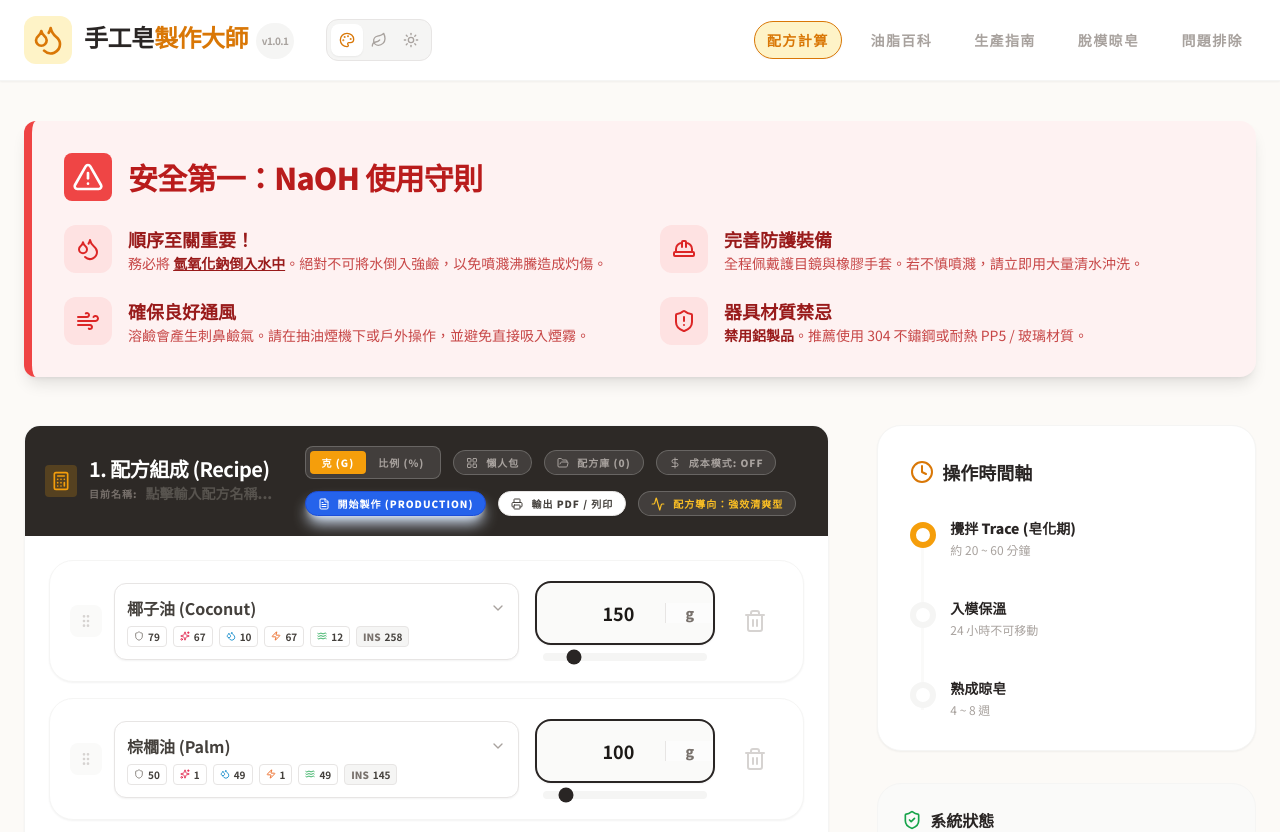
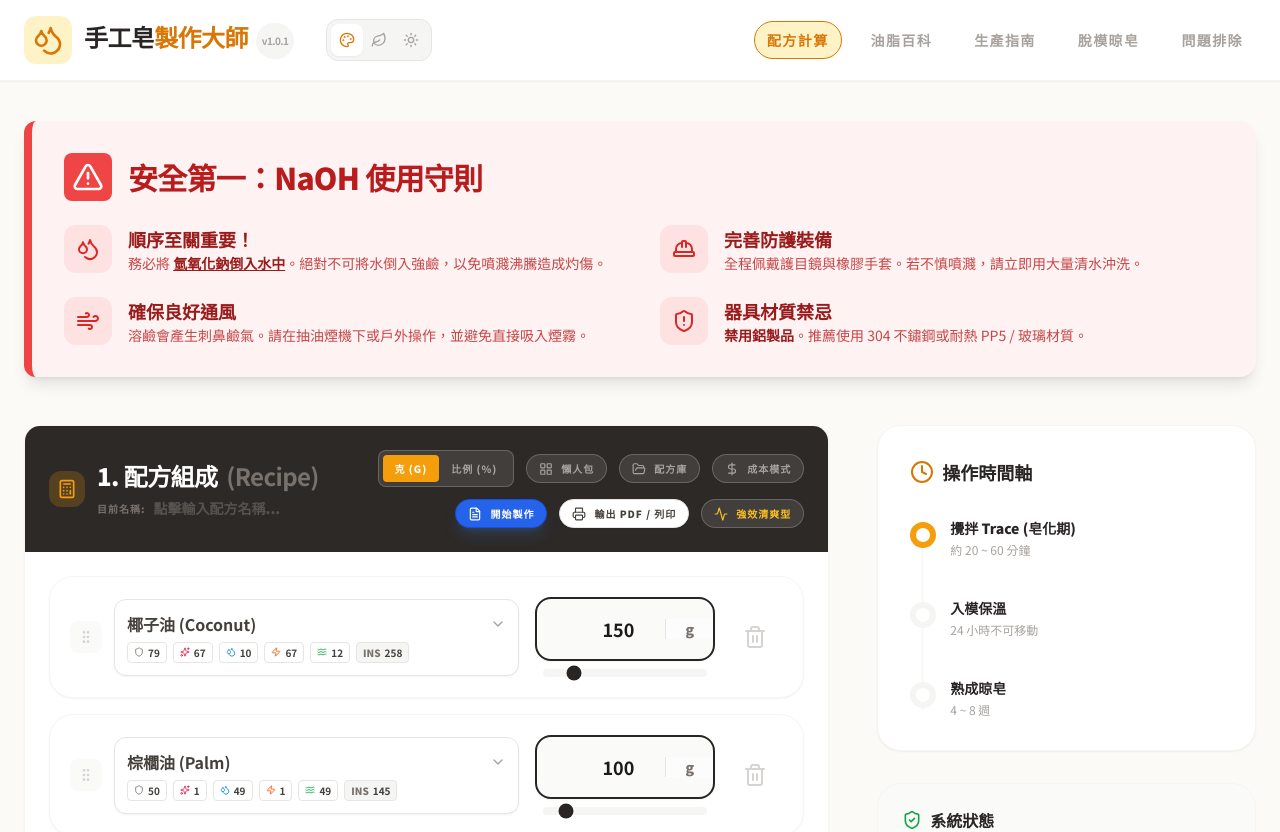
Before and after one commit to truedano/Master-Soap-Maker, a React (Vite) app: page / in a window 1280 px wide. Shown: the top 832 px of the page. Built offline with nearby package versions, Linux system fonts and the light colour scheme.

Commit message:
更新計算器組件的UI和佈局 - 調整了配方標題區域的樣式，改進響應式設計，調整按鈕尺寸和間距，優化文字顯示和截斷效果，提升整體外觀和使用者體驗

```diff
--- a/components/Calculator.tsx
+++ b/components/Calculator.tsx
@@ -995,82 +995,86 @@ export const Calculator: React.FC<CalculatorProps> = ({
       <div className="space-y-8 animate-fade-in no-print">
         {/* 1. 配方組成 */}
         <div className="bg-white rounded-2xl shadow-sm border border-stone-100 overflow-hidden">
-          <div className="bg-[#2d2926] p-4 md:p-5 text-white flex items-center justify-between">
+          <div className="bg-[#2d2926] p-4 md:p-6 text-white flex flex-col lg:flex-row lg:items-center justify-between gap-4">
             <div className="flex items-center gap-3">
-              <div className="bg-amber-500/20 p-1.5 rounded flex items-center justify-center">
+              <div className="bg-amber-500/20 p-2 rounded-xl flex items-center justify-center shrink-0">
                 <CalcIcon className="w-5 h-5 text-amber-500" />
               </div>
-              <div className="flex flex-col">
-                <h2 className="text-xl font-bold tracking-tight leading-none">1. 配方組成 (Recipe)</h2>
-                <div className="flex items-center gap-2 mt-1">
+              <div className="flex flex-col min-w-0">
+                <h2 className="text-xl md:text-2xl font-black tracking-tight leading-none truncate">1. 配方組成 <span className="text-stone-500 font-bold ml-1 hidden sm:inline">(Recipe)</span></h2>
+                <div className="flex items-center gap-2 mt-1.5">
                   <span className="text-[10px] font-black text-stone-500 uppercase tracking-widest shrink-0">目前名稱:</span>
                   <input
                     type="text"
                     placeholder="點擊輸入配方名稱..."
                     value={recipeName}
                     onChange={(e) => setRecipeName(e.target.value)}
-                    className="bg-transparent border-none text-amber-400 text-sm font-black p-0 outline-none focus:ring-0 placeholder:text-stone-600 w-48 truncate"
+                    className="bg-transparent border-none text-amber-400 text-sm font-black p-0 outline-none focus:ring-0 placeholder:text-stone-600 w-full sm:w-48 truncate"
                   />
                 </div>
               </div>
             </div>
-            <div className="flex flex-wrap items-center gap-3">
-              <div className="flex bg-white/10 p-1 rounded-lg border border-white/20">
+            <div className="flex flex-wrap items-center gap-2 sm:gap-3 lg:justify-end">
+              <div className="flex bg-white/10 p-1 rounded-lg border border-white/20 shrink-0">
                 <button
                   onClick={() => setInputMode('weight')}
-                  className={`px-3 py-1 rounded text-[10px] font-black uppercase tracking-widest transition-all ${inputMode === 'weight' ? 'bg-amber-500 text-white shadow-sm' : 'text-stone-400 hover:text-white'}`}
+                  className={`px-3 py-1.5 rounded text-[10px] font-black uppercase tracking-widest transition-all ${inputMode === 'weight' ? 'bg-amber-500 text-white shadow-sm' : 'text-stone-400 hover:text-white'}`}
                 >
                   克 (g)
                 </button>
                 <button
                   onClick={() => setInputMode('percent')}
-                  className={`px-3 py-1 rounded text-[10px] font-black uppercase tracking-widest transition-all ${inputMode === 'percent' ? 'theme-bg-primary text-white shadow-sm' : 'text-stone-400 hover:text-white'}`}
+                  className={`px-3 py-1.5 rounded text-[10px] font-black uppercase tracking-widest transition-all ${inputMode === 'percent' ? 'theme-bg-primary text-white shadow-sm' : 'text-stone-400 hover:text-white'}`}
                 >
                   比例 (%)
                 </button>
               </div>
               <button
                 onClick={() => setShowPresets(!showPresets)}
-                className={`flex items-center gap-2 px-3 py-1 rounded-full border transition-all text-[10px] font-black uppercase tracking-widest active:scale-95 ${showPresets ? 'theme-bg-primary text-white border-transparent shadow-sm' : 'bg-white/10 text-stone-400 border-white/20 hover:bg-white/20'
+                className={`flex items-center gap-2 px-3 py-1.5 rounded-full border transition-all text-[10px] font-black uppercase tracking-widest active:scale-95 ${showPresets ? 'theme-bg-primary text-white border-transparent shadow-sm' : 'bg-white/10 text-stone-400 border-white/20 hover:bg-white/20'
                   }`}
               >
-                <LayoutGrid className="w-3 h-3" />
+                <LayoutGrid className="w-3.5 h-3.5" />
                 懶人包
               </button>
               <button
                 onClick={() => setShowLibrary(!showLibrary)}
-                className={`flex items-center gap-2 px-3 py-1 rounded-full border transition-all text-[10px] font-black uppercase tracking-widest active:scale-95 ${showLibrary ? 'bg-amber-500 text-white border-amber-600 shadow-sm' : 'bg-white/10 text-stone-400 border-white/20 hover:bg-white/20'
+                className={`flex items-center gap-2 px-3 py-1.5 rounded-full border transition-all text-[10px] font-black uppercase tracking-widest active:scale-95 ${showLibrary ? 'bg-amber-500 text-white border-amber-600 shadow-sm' : 'bg-white/10 text-stone-400 border-white/20 hover:bg-white/20'
                   }`}
               >
-                <FolderOpen className="w-3 h-3" />
-                配方庫 ({savedRecipes.length})
+                <FolderOpen className="w-3.5 h-3.5" />
+                配方庫{savedRecipes.length > 0 ? ` (${savedRecipes.length})` : ''}
               </button>
               <button
                 onClick={() => setShowCost(!showCost)}
-                className={`flex items-center gap-2 px-3 py-1 rounded-full border transition-all text-[10px] font-black uppercase tracking-widest active:scale-95 ${showCost ? 'bg-amber-500 text-white border-amber-600 shadow-sm' : 'bg-white/10 text-stone-400 border-white/20 hover:bg-white/20'
+                className={`flex items-center gap-2 px-3 py-1.5 rounded-full border transition-all text-[10px] font-black uppercase tracking-widest active:scale-95 ${showCost ? 'bg-amber-500 text-white border-amber-600 shadow-sm' : 'bg-white/10 text-stone-400 border-white/20 hover:bg-white/20'
                   }`}
               >
-                <DollarSign className="w-3 h-3" />
-                成本模式: {showCost ? 'ON' : 'OFF'}
+                <DollarSign className="w-3.5 h-3.5" />
+                成本模式
               </button>
               <button
                 onClick={() => setShowProduction(true)}
-                className="flex items-center gap-2 px-3 py-1 bg-blue-600 text-white rounded-full border border-blue-700 transition-all text-[10px] font-black uppercase tracking-widest hover:bg-blue-700 active:scale-95 shadow-lg shadow-blue-100"
+                className="flex items-center gap-2 px-3 py-1.5 bg-blue-600 text-white rounded-full border border-blue-700 transition-all text-[10px] font-black uppercase tracking-widest hover:bg-blue-700 active:scale-95 shadow-lg shadow-blue-500/20"
               >
-                <FileText className="w-3 h-3" />
-                開始製作 (Production)
+                <FileText className="w-3.5 h-3.5" />
+                <span className="hidden sm:inline">開始製作</span>
+                <span className="sm:hidden">製作</span>
               </button>
               <button
                 onClick={() => window.print()}
-                className="flex items-center gap-2 px-3 py-1 bg-white text-stone-700 rounded-full border border-stone-200 transition-all text-[10px] font-black uppercase tracking-widest hover:bg-stone-50 active:scale-95 shadow-sm"
+                className="flex items-center gap-2 px-3 py-1.5 bg-white text-stone-700 rounded-full border border-stone-200 transition-all text-[10px] font-black uppercase tracking-widest hover:bg-stone-50 active:scale-95 shadow-sm"
               >
-                <Printer className="w-3 h-3" />
-                輸出 PDF / 列印
+                <Printer className="w-3.5 h-3.5" />
+                <span className="hidden sm:inline">輸出 PDF / 列印</span>
+                <span className="sm:hidden">列印</span>
               </button>
               {results.totalWeight > 0 && (
-                <div className="flex items-center gap-2 px-3 py-1 bg-white/10 rounded-full border border-white/20">
+                <div className="flex items-center gap-2 px-3 py-1.5 bg-white/10 rounded-full border border-white/20">
                   <Activity className="w-3.5 h-3.5 text-amber-400" />
-                  <span className="text-[10px] font-black uppercase tracking-widest text-amber-400">配方導向：{results.personality}</span>
+                  <span className="text-[10px] font-black uppercase tracking-widest text-amber-400 truncate max-w-[120px]">
+                    {results.personality}
+                  </span>
                 </div>
               )}
             </div>
```
